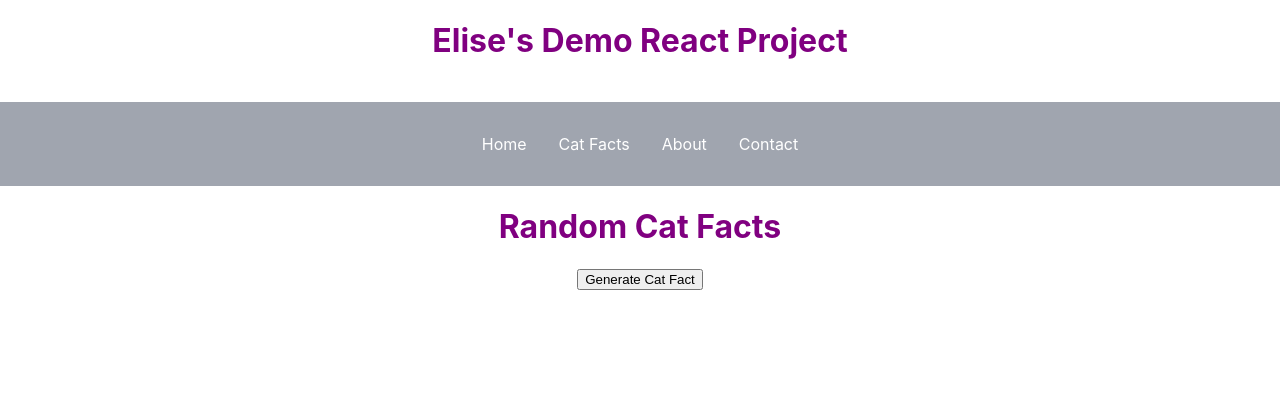
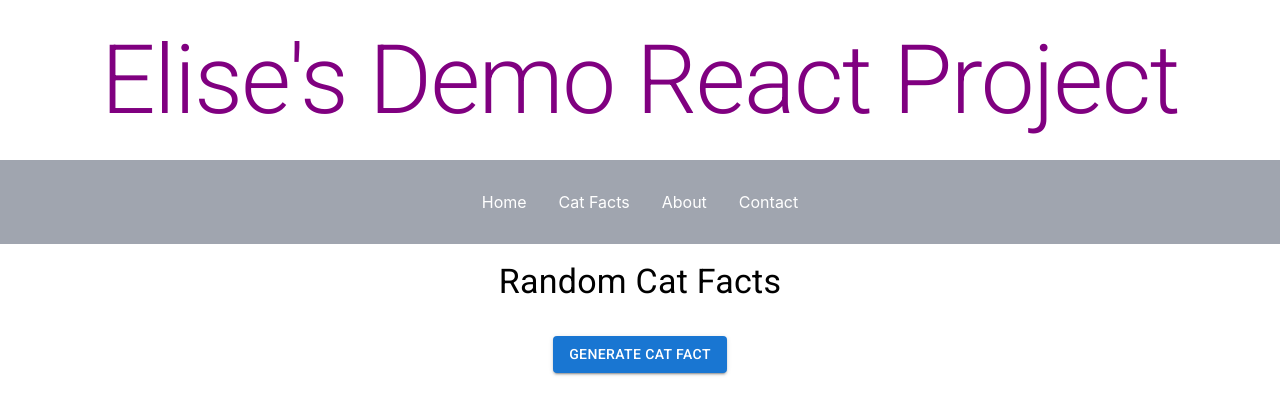
Before and after one commit to elisekosm/react-side-project, a React (Create React App) app: page /catFacts in a window 1280 px wide. Shown: the top 414 px of the page. Built offline with nearby package versions, Linux system fonts and the light colour scheme.

Commit message:
Install mui package for UI design

```diff
--- a/package.json
+++ b/package.json
@@ -3,6 +3,11 @@
   "version": "0.1.0",
   "private": true,
   "dependencies": {
+    "@emotion/react": "^11.13.0",
+    "@emotion/styled": "^11.13.0",
+    "@fontsource/roboto": "^5.0.14",
+    "@mui/icons-material": "^5.16.6",
+    "@mui/material": "^5.16.6",
     "@testing-library/jest-dom": "^5.17.0",
     "@testing-library/react": "^13.4.0",
     "@testing-library/user-event": "^13.5.0",
--- a/src/Header/Header.js
+++ b/src/Header/Header.js
@@ -1,10 +1,12 @@
 import React, { useState } from 'react';
+import Typography from '@mui/material/Typography';
 
 function Header() {
     return (
         <div>
-            <h1>Elise's Demo React Project</h1>
-            <br></br>
+            <Typography variant="h1" style={{padding: '0.25em'}}>
+                Elise's Demo React Project
+            </Typography>
         </div>
     );
 }
--- a/src/index.js
+++ b/src/index.js
@@ -4,6 +4,10 @@ import './index.css';
 import App from './App';
 import reportWebVitals from './reportWebVitals';
 import { BrowserRouter } from 'react-router-dom';
+import '@fontsource/roboto/300.css';
+import '@fontsource/roboto/400.css';
+import '@fontsource/roboto/500.css';
+import '@fontsource/roboto/700.css';
 
 const root = ReactDOM.createRoot(document.getElementById('root'));
 root.render(
--- a/src/pages/About.js
+++ b/src/pages/About.js
@@ -1,10 +1,11 @@
 import React from 'react';
+import Typography from '@mui/material/Typography';
 
 function About() {
     return (
         <div>
-            <h1>About Page</h1>
-            <p>This is the About Page.</p>
+            <Typography variant = "h4" style={{padding: '0.5em'}}>About Page</Typography>
+            <Typography variant = "body">This is the About Page.</Typography>
         </div>
     );
 }
--- a/src/pages/CatFacts.js
+++ b/src/pages/CatFacts.js
@@ -1,4 +1,7 @@
 import React, { useState } from 'react';
+import Button from '@mui/material/Button';
+import Typography from '@mui/material/Typography';
+import Grid from '@mui/material/Grid';
 
 function Posts() {
     const [posts, setPosts] = useState([]);
@@ -26,9 +29,17 @@ function Posts() {
 
     return (
         <div>
-            <h1>Random Cat Facts</h1>
-            <button onClick={handleClick}>Generate Cat Fact</button>
-            <p>{posts.data}</p>
+            <Grid container spacing={2}>
+                <Grid item xs={12}>
+                    <Typography variant = "h4" style={{padding: '0.5em'}}>Random Cat Facts</Typography>
+                </Grid>
+                <Grid item xs={12}>
+                    <Button onClick={handleClick} variant="contained">Generate Cat Fact</Button>
+                </Grid>
+                <Grid item xs={12}>
+                    <Typography variant = "body" style={{margin: '50px'}}>{posts.data}</Typography>
+                </Grid>
+            </Grid>
         </div>
     );
 }
--- a/src/pages/Contact.js
+++ b/src/pages/Contact.js
@@ -1,10 +1,11 @@
 import React from 'react';
+import Typography from '@mui/material/Typography';
 
 function Contact() {
     return (
         <div>
-            <h1>Contact Page</h1>
-            <p>Get in touch with us through the Contact Page.</p>
+            <Typography variant = "h4" style={{padding: '0.5em'}}>Contact Page</Typography>
+            <Typography variant = "body">Get in touch with us through the Contact Page.</Typography>
         </div>
     );
 }
--- a/src/pages/Home.js
+++ b/src/pages/Home.js
@@ -1,12 +1,11 @@
 import React from 'react';
-// import Posts from '../Posts/Posts';
+import Typography from '@mui/material/Typography';
 
 function Home() {
     return (
         <div>
-            <h1>Home Page</h1>
-            <p>Welcome to the Home Page.</p>
-            {/* <Posts /> */}
+            <Typography variant = "h4" style={{padding: '0.5em'}}>Home Page</Typography>
+            <Typography variant = "body">Welcome to the Home Page.</Typography>
         </div>
     );
 }
```
Also changed, not shown: 1 other file (tests, documents, lock files or other folders).
